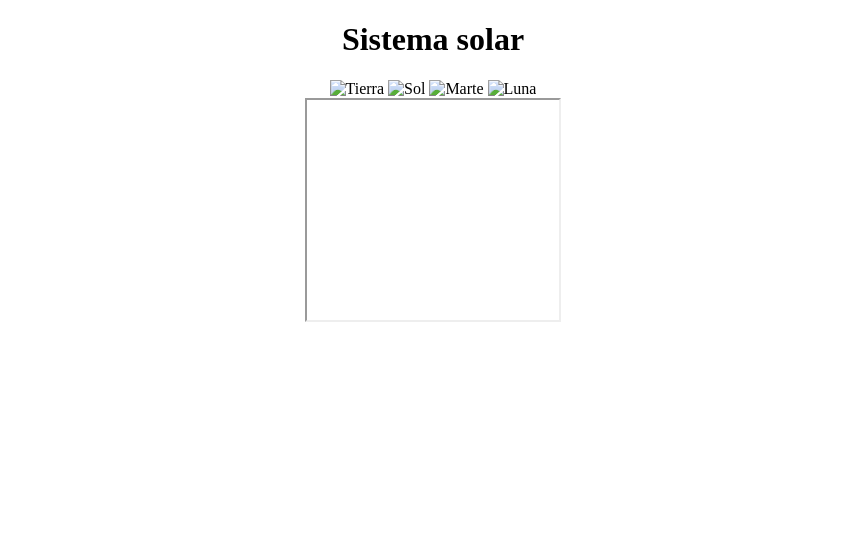
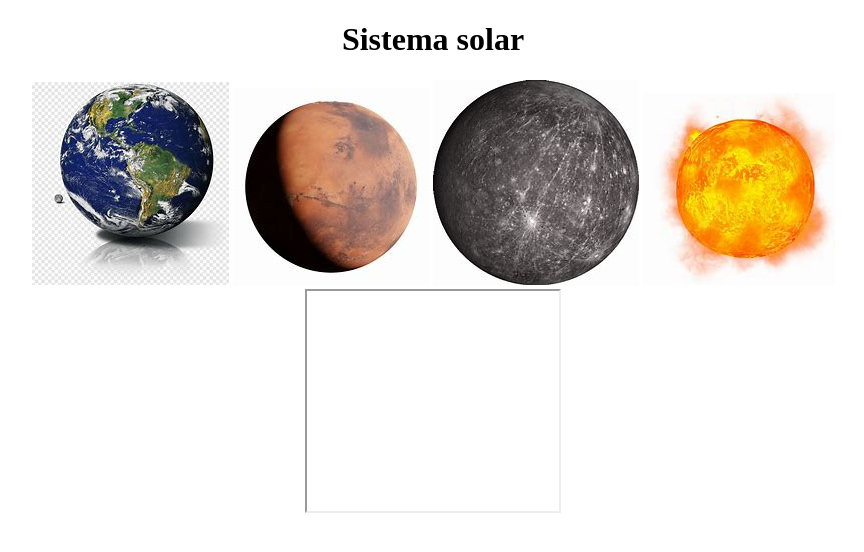
Before and after one commit to LuisUresti22/Portafolio-actividad-1, a plain HTML site: page iframe.html in a window 1280 px wide. Shown: the whole page, without its empty margins (207-1071 px from the left). Drawn offline with Linux system fonts and the light colour scheme.

Commit message:
Update iframe.html

```diff
--- a/iframe.html
+++ b/iframe.html
@@ -29,10 +29,10 @@
 	<h1 text-align: center;>Sistema solar</h1>
 
 			<tr>
-				<td><img src="img/Tierra.png" alt="Tierra" onclick="showInIframe('img/Tierra.png')"></td>
-		        <td><img src="img/Marte.png" alt="Sol" onclick="showInIframe('img/Marte.png')"></td>
-		        <td><img src="img/Mercurio.png" alt="Marte" onclick="showInIframe('img/Mercurio.png')"></td>
-		        <td><img src="img/Sol.png" alt="Luna" onclick="showInIframe('img/Sol.png')"></td>
+				<td><img src="Tierra.png" alt="Tierra" onclick="showInIframe('img/Tierra.png')"></td>
+		        <td><img src="Marte.png" alt="Sol" onclick="showInIframe('img/Marte.png')"></td>
+		        <td><img src="Mercurio.png" alt="Marte" onclick="showInIframe('img/Mercurio.png')"></td>
+		        <td><img src="Sol.png" alt="Luna" onclick="showInIframe('img/Sol.png')"></td>
 			</tr>
 	</table>
 	<div class="iframe-container">
```
